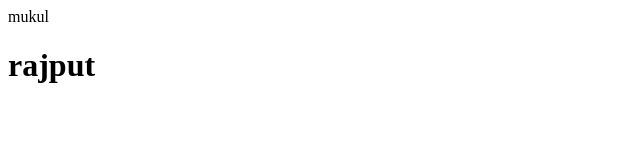
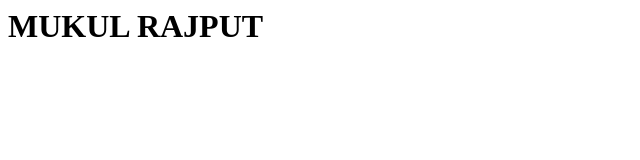
Before and after one commit to Mukulkumar123/rajput123, a plain HTML site: page index.html in a window 1280 px wide. Shown: the whole page, without its empty margins (0-640 px from the left). Drawn offline with Linux system fonts and the light colour scheme.

Commit message:
Add files via upload

```diff
--- a/index.html
+++ b/index.html
@@ -1,10 +1,7 @@
 <html>
-<head>
-mukul
-</head>
-<body>
-<h1>
-rajput
-</h1>
-</body>
+    <head>
+    </head>
+    <body>
+        <h1>MUKUL RAJPUT</h1>
+    </body>
 </html>
```
